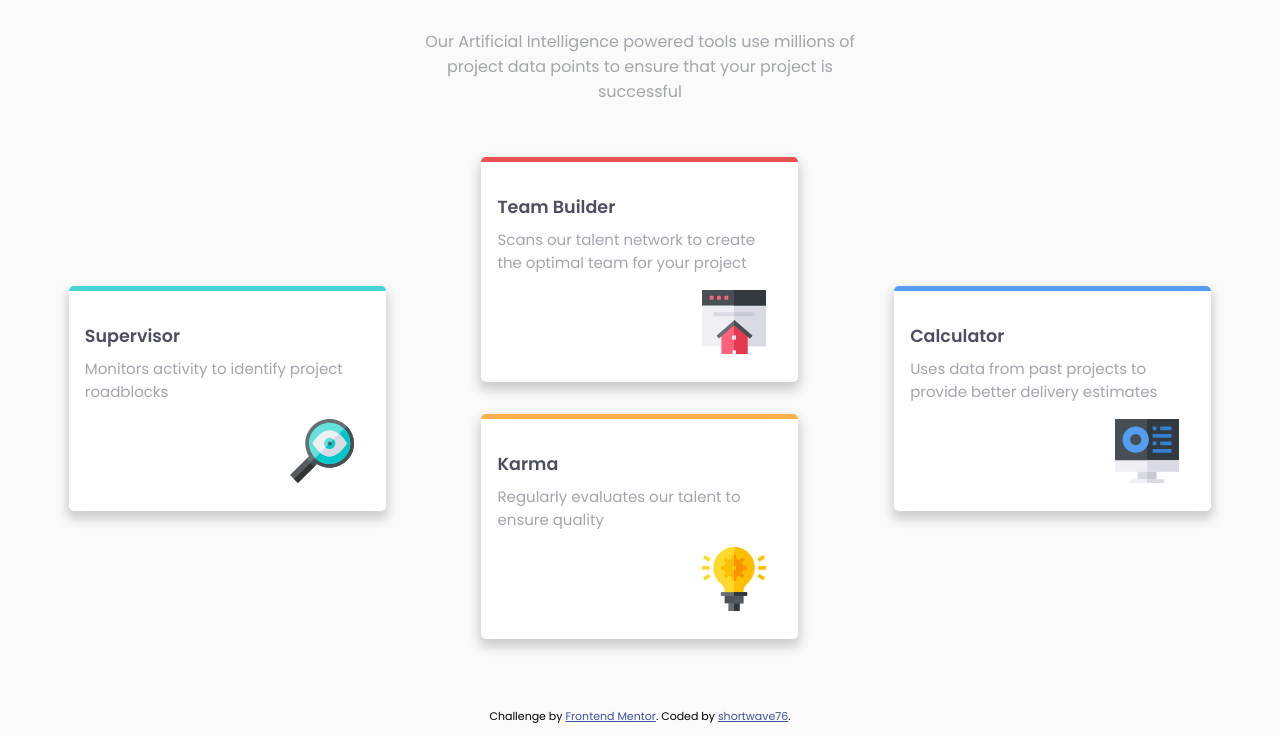
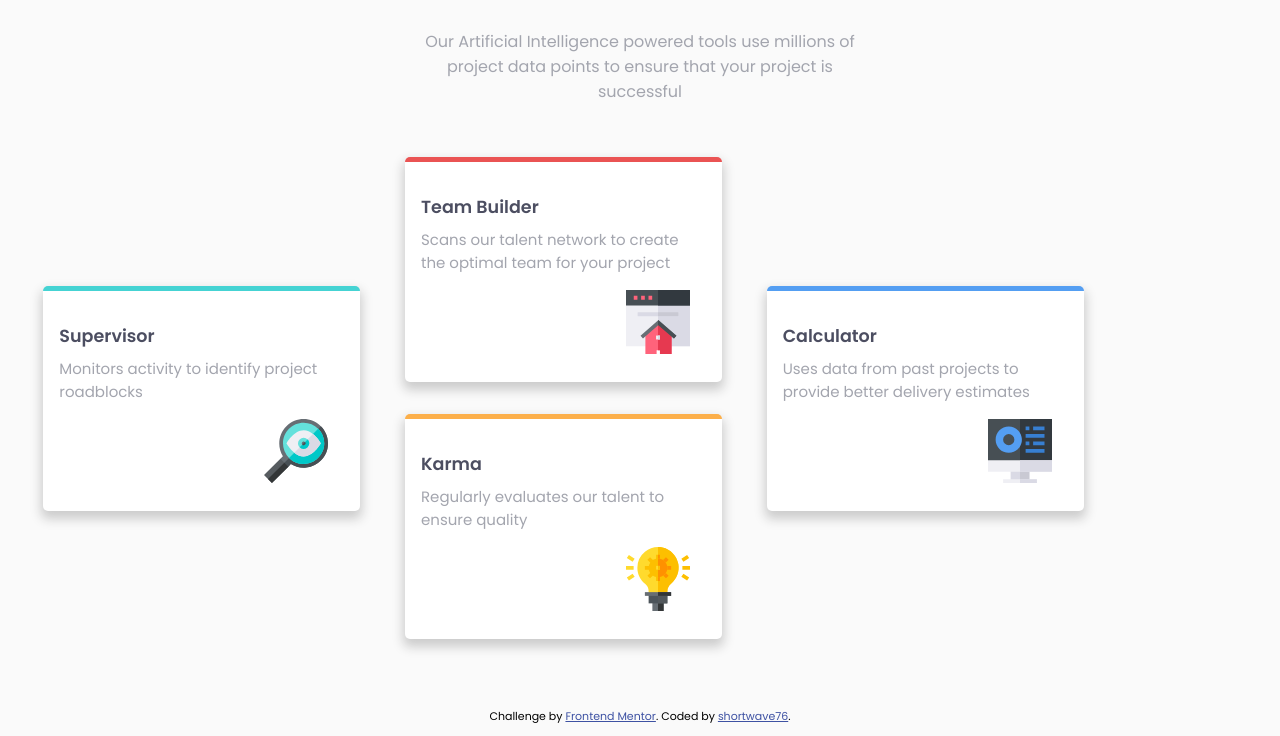
Before and after one commit to shortwave76/FrontendMentor-4-card, a plain HTML site: page index.html in a window 1280 px wide. Shown: the part 147-883 px from the top of the page. Drawn offline with Linux system fonts and the light colour scheme.

Commit message:
Update styles.css
Modified .container {} max-width.

```diff
--- a/css/styles.css
+++ b/css/styles.css
@@ -26,6 +26,7 @@ body {
   align-items: center;
   justify-content: space-around;
   flex-direction: column;
+  max-width: 1095px;
 }
 
 
```
